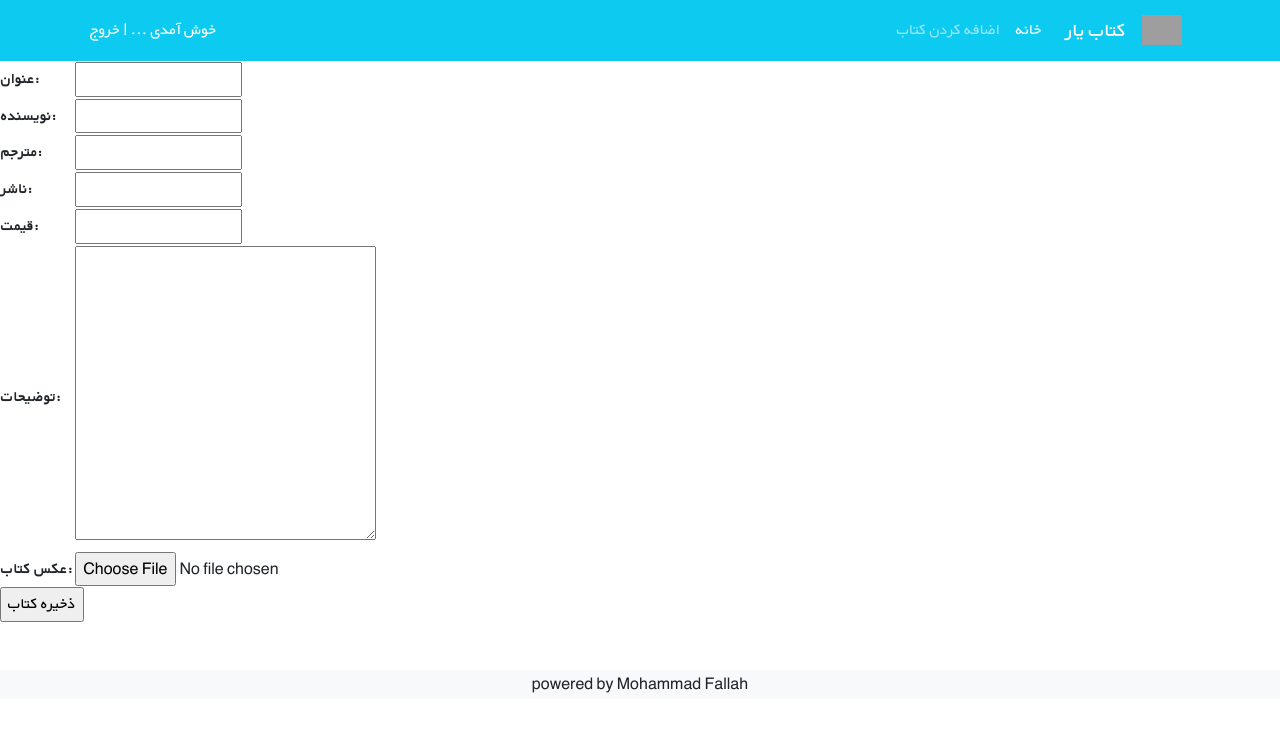
After one commit to mohammadpmf/flork2, a Django app: page /books/new_book/ in a window 1280 px wide. The commit adds this page. Shown: the top 732 px of the page. Run offline with Django 4.2, Linux system fonts and the light colour scheme; some libraries are stand-ins or nearby versions; grey boxes are pictures that could not be loaded.

Commit message:
Ermia Aghab moondeh bood

```diff
--- a/books/models.py
+++ b/books/models.py
@@ -2,13 +2,13 @@ from django.db import models
 
 
 class Book(models.Model):
-    title = models.CharField(max_length = 60)
-    author = models.CharField(max_length = 100)
-    translator = models.CharField(max_length=100, blank=True)
-    publisher = models.CharField(max_length=100, blank=True)
-    price = models.DecimalField(max_digits=5, decimal_places=2)
-    description = models.TextField()
-    cover = models.ImageField(upload_to='covers/', blank=True)
+    title = models.CharField(max_length = 60, verbose_name="عنوان")
+    author = models.CharField(max_length = 100, verbose_name="نویسنده")
+    translator = models.CharField(max_length=100, blank=True, verbose_name="مترجم")
+    publisher = models.CharField(max_length=100, blank=True, verbose_name="ناشر")
+    price = models.DecimalField(max_digits=5, decimal_places=2, verbose_name="قیمت")
+    description = models.TextField(verbose_name="توضیحات")
+    cover = models.ImageField(upload_to='covers/', blank=True, verbose_name="عکس کتاب")
 
     def __str__(self):
         return f"{self.author}: {self.title}"
--- a/books/templates/book_list.html
+++ b/books/templates/book_list.html
@@ -35,7 +35,7 @@
           <li class="page-item">
             <a class="page-link"
                 href="{% url 'book_list' %}?page={{page_obj.previous_page_number}}">
-                {{page_obj.previous_page_number}}
+                Previous
             </a>
           </li>
           {% else %}
@@ -53,7 +53,7 @@
           <li class="page-item">
             <a class="page-link"
                 href="{% url 'book_list' %}?page={{page_obj.next_page_number}}">
-                {{page_obj.next_page_number}}
+                Next
             </a>
           </li>
           {% else %}
--- /dev/null
+++ b/books/templates/book_new.html
@@ -0,0 +1,13 @@
+{% extends "base.html" %}
+
+{% block content %}
+
+<form method="post">
+    {% csrf_token %}
+    <table>
+        {{ form.as_table }}
+    </table>
+    <input type="submit" value="ذخیره کتاب">
+</form>
+
+{% endblock content %}
--- a/books/urls.py
+++ b/books/urls.py
@@ -3,4 +3,5 @@ from . import views
 
 urlpatterns = [
     path('', views.BooksList.as_view(), name='book_list'),
+    path('new_book/', views.AddBook.as_view(), name='new_book'),
 ]
--- a/books/views.py
+++ b/books/views.py
@@ -7,3 +7,8 @@ class BooksList(generic.ListView):
     context_object_name = 'books'
     template_name = 'book_list.html'
     paginate_by = 4
+
+class AddBook(generic.CreateView):
+    model = Book
+    template_name = 'book_new.html'
+    fields = ['title', 'author', 'translator', 'publisher', 'price', 'description', 'cover']
```
Also changed, not shown: test.py (added).
